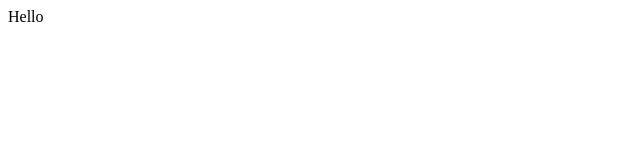
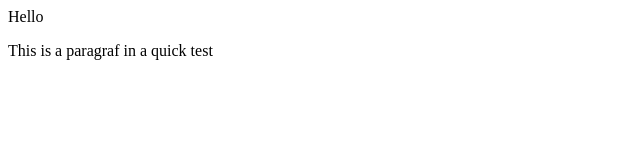
Before and after one commit to dadan639/demo-repo, a plain HTML site: page index.html in a window 1280 px wide. Shown: the whole page, without its empty margins (0-640 px from the left). Drawn offline with Linux system fonts and the light colour scheme.

Commit message:
added world

```diff
--- a/index.html
+++ b/index.html
@@ -1 +1,2 @@
 <div>Hello</div>
+<p>This is a paragraf in a quick test</p>
```
